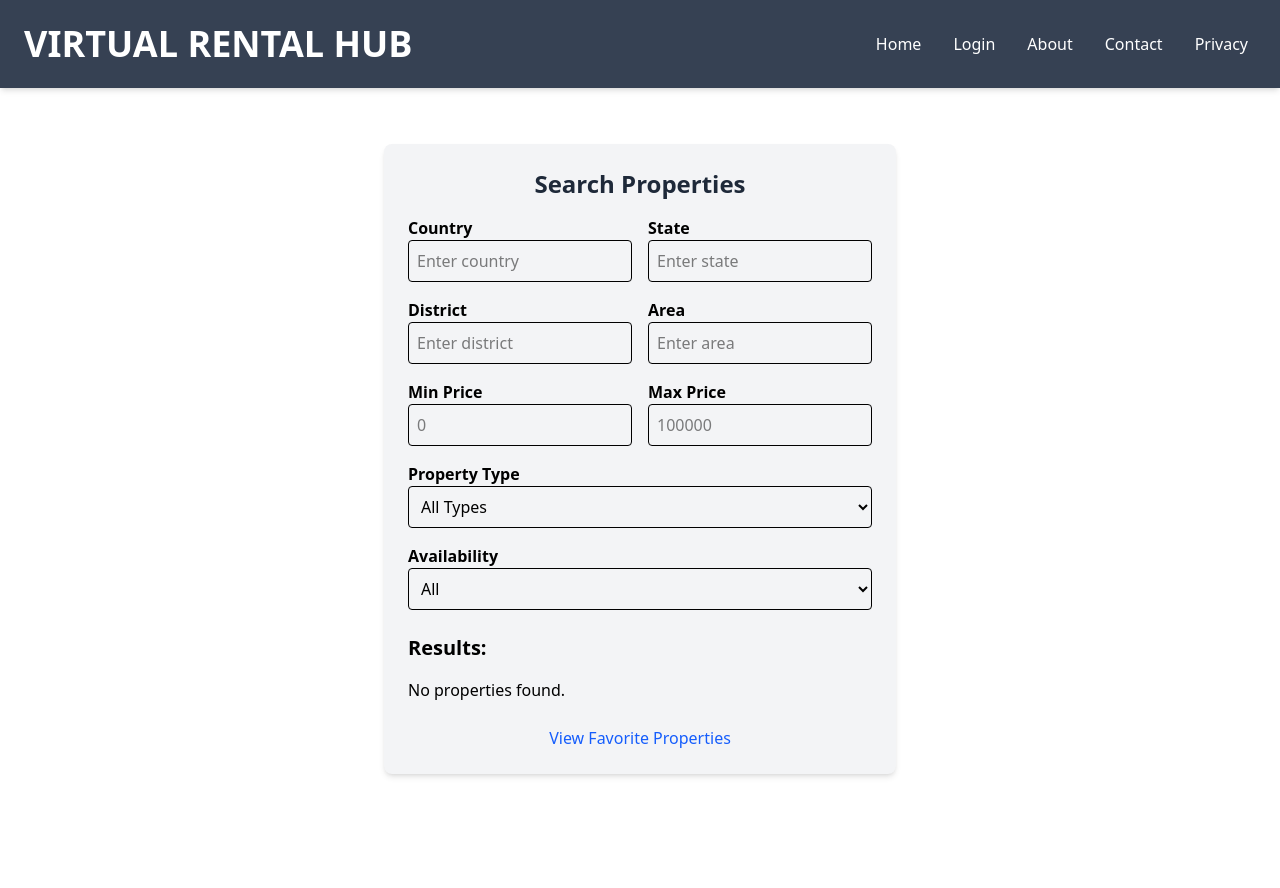
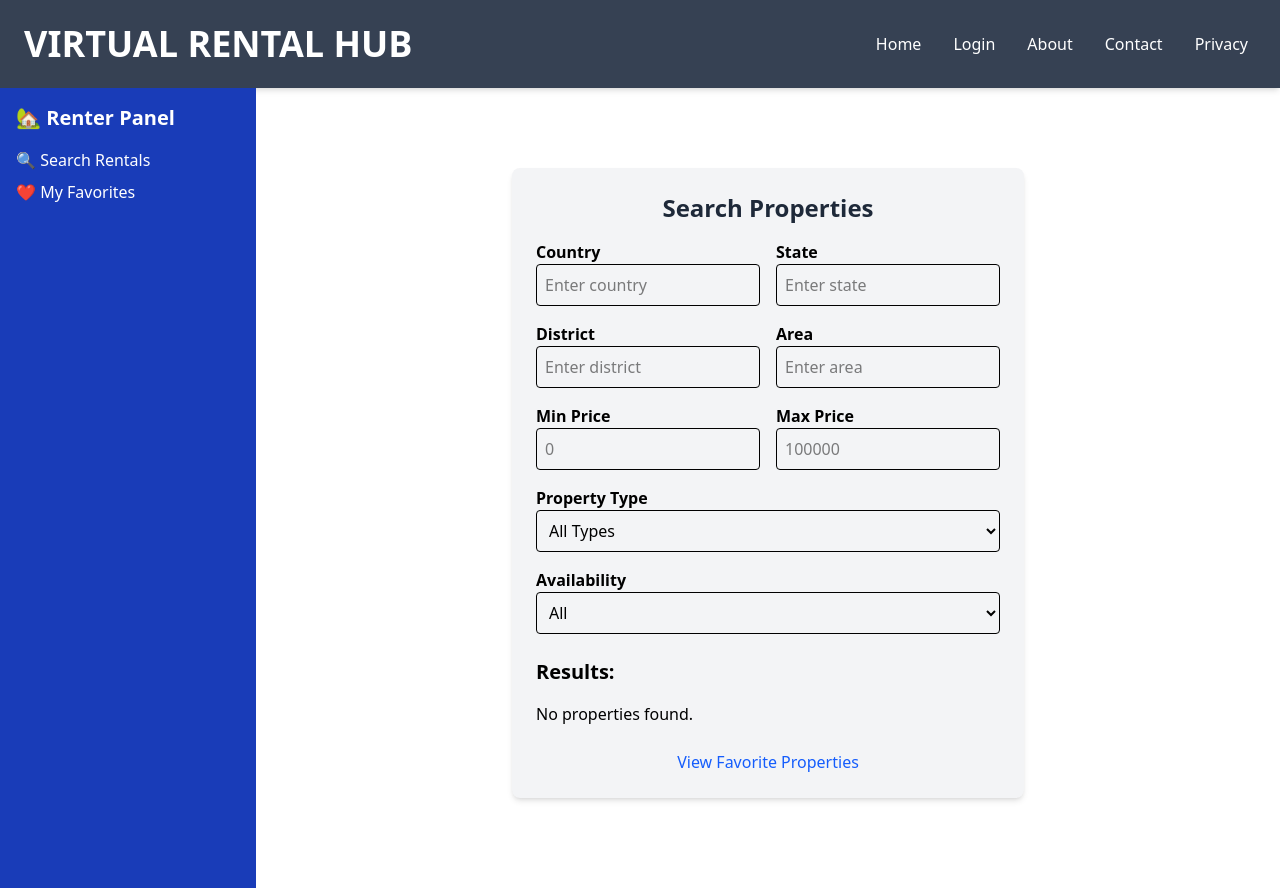
Before and after one commit to KeertahanaKV/VIRTUAL_RENTAL_HUB, a React (Vite) app: page /renters-search in a window 1280 px wide. Before the commit the page ends 800 px from the top, so only its background shows below. Built offline with nearby package versions, Linux system fonts and the light colour scheme.

Commit message:
feat: Add OwnerSidebar, RenterSidebar, and Layout components

```diff
--- a/src/App.jsx
+++ b/src/App.jsx
@@ -1,3 +1,6 @@
+import { PropertyProvider } from "./components/PropertyContext";
+import { BrowserRouter as Router, Routes, Route } from "react-router-dom";
+import { useLocation } from "react-router-dom";
 import Header from "./components/Header";
 import About from "./components/pages/About";
 import Contact from "./components/pages/Contact";
@@ -6,30 +9,51 @@ import Login from "./components/pages/Login";
 import Privacy from "./components/pages/Privacy";
 import Welcome from "./components/pages/Welcome";
 import AddProperty from "./components/pages/AddProperty";
-import RentersSearch from "./components/pages/RentersSearch"
+import RentersSearch from "./components/pages/RentersSearch";
 import Favorites from "./components/pages/Favorites";
-import { PropertyProvider } from "./components/PropertyContext";
-import { BrowserRouter as Router, Routes, Route } from "react-router-dom";
+import OwnerSidebar from "./components/OwnerSidebar/OwnerSidebar";
+import RenterSidebar from "./components/RenterSidebar/RenterSidebar";
 
+function Layout({ children }) {
+  const location = useLocation();
+
+  const isHomePage = location.pathname === "/" || location.pathname === "/home";
+  const isOwnerPage = ["/add-property"].includes(location.pathname);
+  const isRenterPage = ["/renters-search", "/favorites"].includes(
+    location.pathname
+  );
+
+  return (
+    <div className="flex min-h-screen">
+      {/* ❌ Hide sidebar on Home page */}
+      {!isHomePage && isOwnerPage && <OwnerSidebar />}
+      {!isHomePage && isRenterPage && <RenterSidebar />}
+
+      <div className="flex-1 p-6">{children}</div>
+    </div>
+  );
+}
 export default function App() {
   return (
     <PropertyProvider>
       <Router>
         <div className="flex flex-col min-h-screen">
           <Header />
+          <Layout>
             <div className="container mx-auto p-4">
               <Routes>
                 <Route path="/" element={<Welcome />} />
                 <Route path="/home" element={<Home />} />
-          <Route path="/add-property" element={<AddProperty />}/>
-          <Route path="/renters-search" element={<RentersSearch />}/>
-          <Route path="/favorites" element={<Favorites/>}/>
+                <Route path="/add-property" element={<AddProperty />} />
+                <Route path="/renters-search" element={<RentersSearch />} />
+                <Route path="/favorites" element={<Favorites />} />
                 <Route path="/login" element={<Login />} />
                 <Route path="/about" element={<About />} />
                 <Route path="/contact" element={<Contact />} />
                 <Route path="/privacy" element={<Privacy />} />
               </Routes>
             </div>
+          </Layout>
         </div>
       </Router>
     </PropertyProvider>
--- /dev/null
+++ b/src/components/OwnerSidebar/OwnerSidebar.jsx
@@ -0,0 +1,20 @@
+import { Link } from "react-router-dom";
+
+export default function OwnerSidebar() {
+  return (
+    <div className="w-64 bg-gray-800 text-white min-h-screen p-4">
+      <h2 className="text-xl font-bold mb-4">🏠 Owner Panel</h2>
+      <ul>
+        <li className="mb-2">
+          <Link to="/add-property" className="hover:underline">➕ Add Property</Link>
+        </li>
+        <li className="mb-2">
+          <Link to="/my-listings" className="hover:underline">📋 My Listings</Link>
+        </li>
+        <li>
+          <Link to="/availability-settings" className="hover:underline">✅ Availability</Link>
+        </li>
+      </ul>
+    </div>
+  );
+}
--- /dev/null
+++ b/src/components/RenterSidebar/RenterSidebar.jsx
@@ -0,0 +1,17 @@
+import { Link } from "react-router-dom";
+
+export default function RenterSidebar() {
+  return (
+    <div className="w-64 bg-blue-800 text-white min-h-screen p-4">
+      <h2 className="text-xl font-bold mb-4">🏡 Renter Panel</h2>
+      <ul>
+        <li className="mb-2">
+          <Link to="/renters-search" className="hover:underline">🔍 Search Rentals</Link>
+        </li>
+        <li>
+          <Link to="/favorites" className="hover:underline">❤️ My Favorites</Link>
+        </li>
+      </ul>
+    </div>
+  );
+}
--- a/src/components/pages/AddProperty.jsx
+++ b/src/components/pages/AddProperty.jsx
@@ -70,6 +70,7 @@ export default function AddProperty() {
       <h2 className="text-2xl font-bold text-center text-gray-800">
         Add Property
       </h2>
+
       <form onSubmit={handleSubmit} className="mt-6">
         {[
           { label: "Property Name", name: "name" },
--- a/src/components/pages/Home.jsx
+++ b/src/components/pages/Home.jsx
@@ -17,6 +17,7 @@ export default function Home() {
               Add Property
             </button>
           </Link>
+
         </div>
       </div>
 
```
Lines whose indentation alone changed are shown as unchanged.
